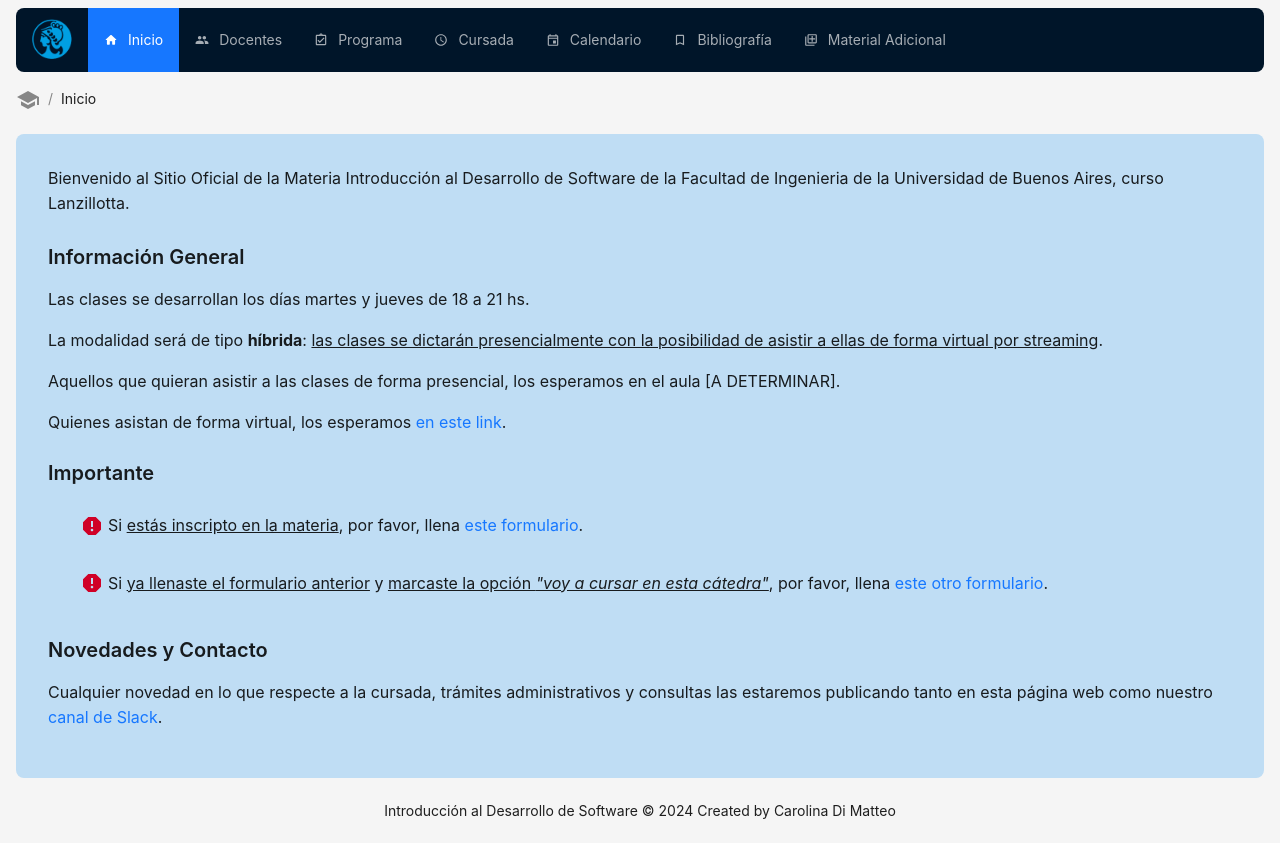
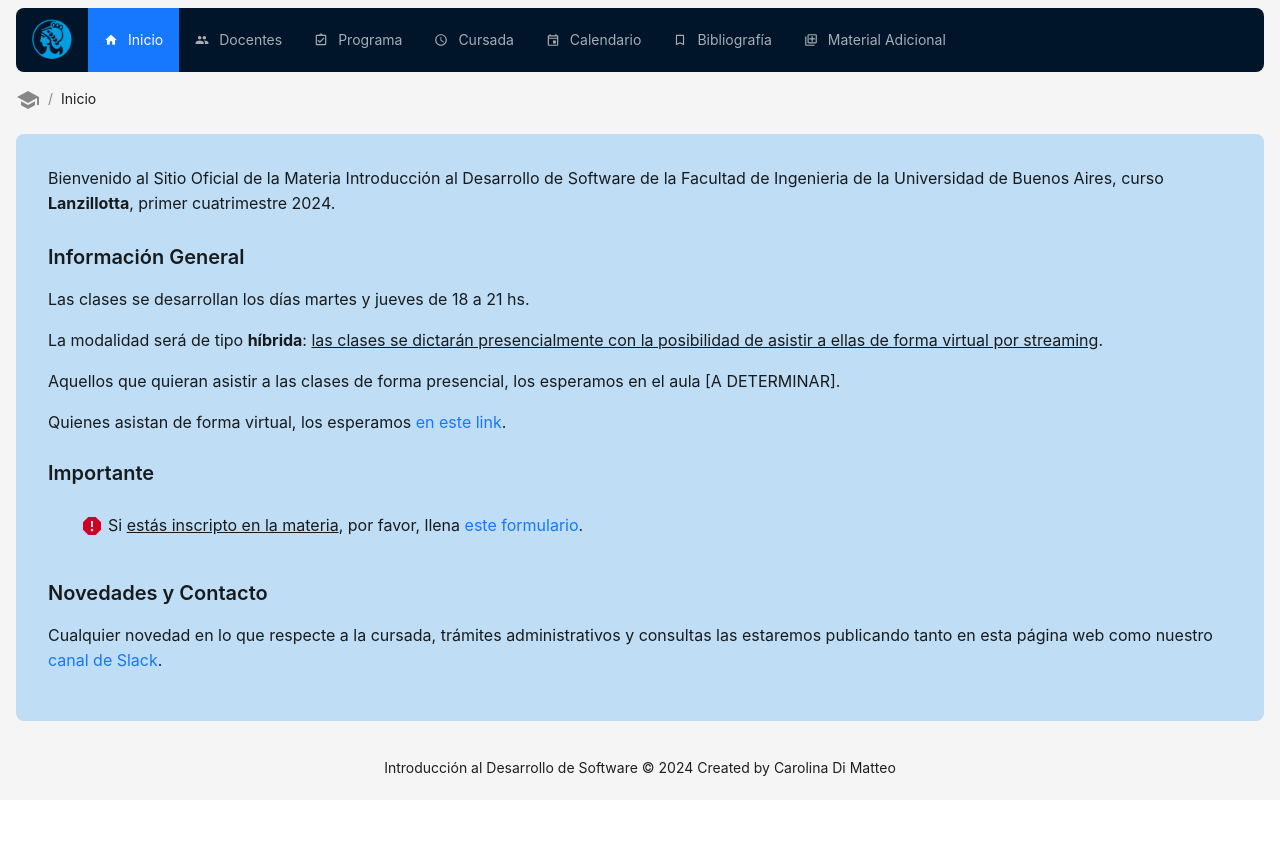
Before and after one commit to gcc-cdimatteo/gcc-cdimatteo.github.io, a Next.js app: page / in a window 1280 px wide. After the commit the page ends 808 px from the top, so only its background shows below. Built offline with nearby package versions, Linux system fonts and the light colour scheme; a web font is replaced by a local one.

Commit message:
remove second link to form

```diff
--- a/app/page.tsx
+++ b/app/page.tsx
@@ -13,7 +13,7 @@ export default function Page() {
   const p_content: ReactElement = (
     <>
       <Typography style={{ fontSize: 16 }}>
-        Bienvenido al Sitio Oficial de la Materia Introducción al Desarrollo de Software de la Facultad de Ingenieria de la Universidad de Buenos Aires, curso Lanzillotta.
+        Bienvenido al Sitio Oficial de la Materia Introducción al Desarrollo de Software de la Facultad de Ingenieria de la Universidad de Buenos Aires, curso <b>Lanzillotta</b>, primer cuatrimestre 2024.
 
         <h4>Información General</h4>
         <p>Las clases se desarrollan los días martes y jueves de 18 a 21 hs.</p>
@@ -27,7 +27,6 @@ export default function Page() {
 
         <h4>Importante</h4>
         <ListItem icon={<Report style={{ color: '#D00026' }} />} text={<p>Si <u>estás inscripto en la materia</u>, por favor, llena <Link href="https://forms.gle/ohzXL2d66PMwDjVy6" target="_blank"> este formulario</Link>.</p>} />
-        <ListItem icon={<Report style={{ color: '#D00026' }} />} text={<p>Si <u>ya llenaste el formulario anterior</u> y <u>marcaste la opción <i>"voy a cursar en esta cátedra"</i></u>, por favor, llena <Link href="https://forms.gle/H6YoEEiaP32zrRfR7" target="_blank"> este otro formulario</Link>.</p>} />
 
         <h4>Novedades y Contacto</h4>
         <p>Cualquier novedad en lo que respecte a la cursada, trámites administrativos y consultas las estaremos publicando tanto en esta página web como nuestro <Link href="https://join.slack.com/t/introduccinal/shared_invite/zt-2d59bckpc-gqoV7VvSIqulLUeImEoYOw" target="_blank">canal de Slack</Link>.</p>
```
